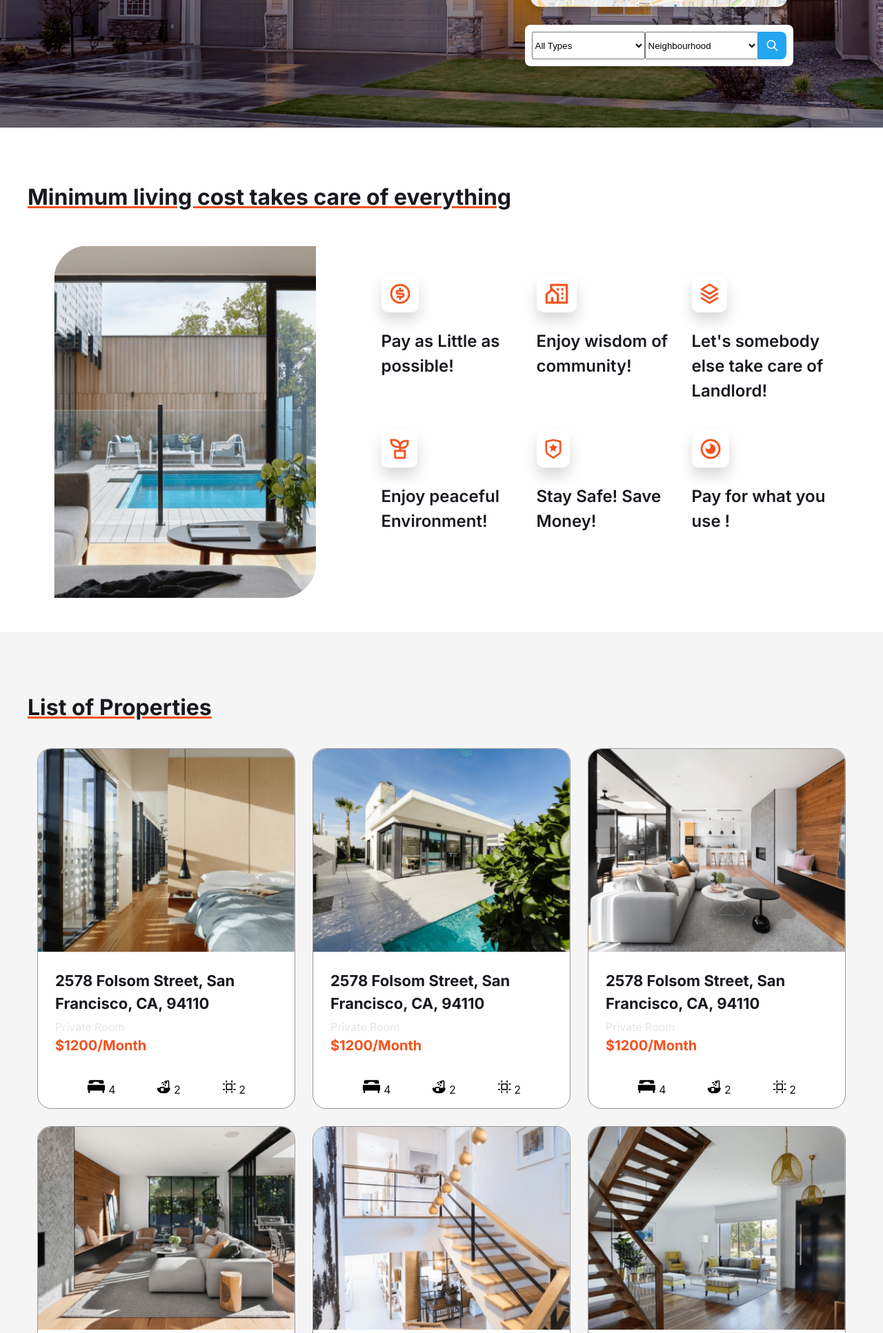
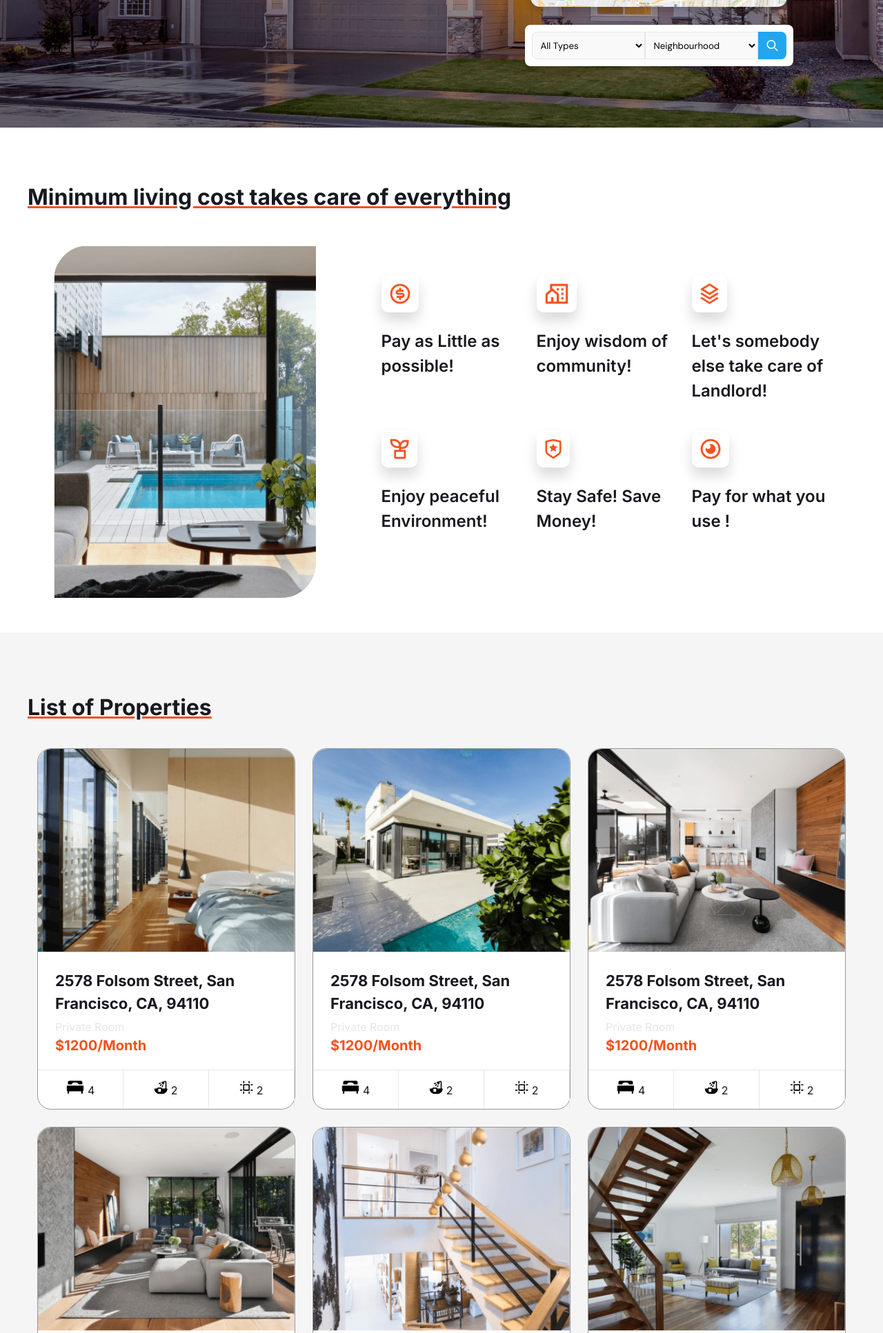
Before and after one commit to Daniel-Ezekiel/home-rental-website, a plain HTML site: page index.html in a window 1280 px wide. Shown: the part 479-2412 px from the top of the page at 69% size. Drawn offline with Linux system fonts and the light colour scheme.

Commit message:
style: improved styles of some components

```diff
--- a/index.html
+++ b/index.html
@@ -6,7 +6,7 @@
 	<meta name="description" content="Your description goes here">
 	<meta name="keywords" content="one, two, three">
 	<meta name="viewport" content="width=device-width, initial-scale=1">
-	<title></title>
+	<title>Minimum Living Cost - Your Premium Home Rental Agency</title>
 
 	<!-- external CSS link -->
 	<link rel="preconnect" href="https://fonts.googleapis.com">
--- a/styles/scss/components/_propertyCard.scss
+++ b/styles/scss/components/_propertyCard.scss
@@ -1,5 +1,5 @@
-@import "../variables";
-@import "../mixins";
+@import '../variables';
+@import '../mixins';
 
 .property {
   max-width: 34rem;
@@ -37,15 +37,17 @@
   }
 
   .property-info {
-    @include flex(row, space-between, space-between);
-    gap: 3rem;
+    @include flex(row, space-between, center);
+    width: 100%;
+    border-top: 0.1rem solid #e6e6e6;
 
     span {
-      @include flex(row);
       display: block;
+      border-right: 0.1rem solid #e6e6e6;
+      padding: 1.5rem;
+      width: 33.3333%;
       font-size: 1.6rem;
-      gap: 1.5rem;
-      padding: 1.5rem;
+      text-align: center;
 
       img {
         height: 2rem;
--- a/styles/scss/sections/_hero.scss
+++ b/styles/scss/sections/_hero.scss
@@ -1,5 +1,5 @@
-@import "../variables";
-@import "../mixins";
+@import '../variables';
+@import '../mixins';
 
 #hero-section {
   background: url(../../assets/img/etienne-beauregard-riverin.png) 50% 50%
@@ -30,9 +30,19 @@
         background-color: $textWhite;
 
         select {
+          background-color: #f9f9f9;
+          border-color: #e6e6e6;
+          padding: 1rem 0.8rem;
+          border-radius: 0.8rem 0 0 0.8rem;
           width: 33.33%;
           flex-grow: 1;
           height: 100%;
+
+          font-family: $DMSans;
+        }
+
+        select + select {
+          border-radius: 0;
         }
 
         a {
```
Also changed, not shown: styles/scss/style.css, 2 other files.
